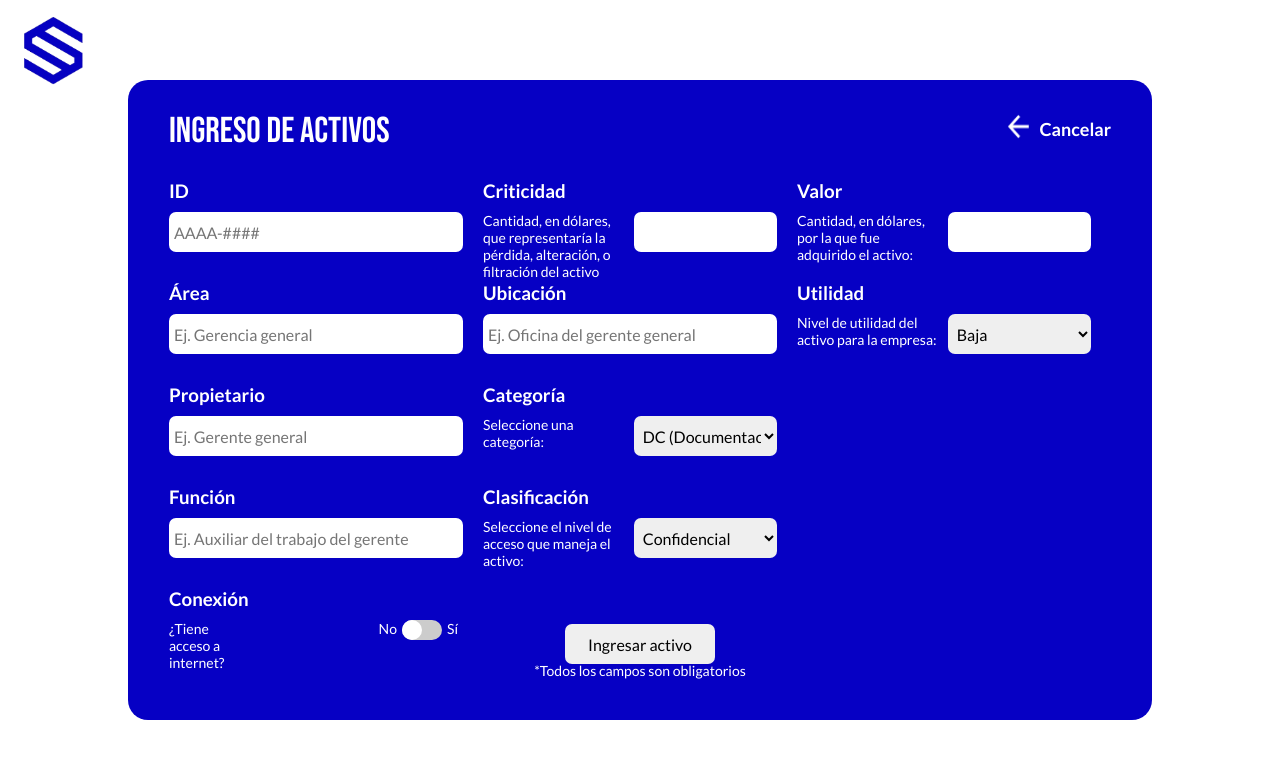
After one commit to frob2001/SeguridadInfromaticaJJMFRJM, a Flask app: page /crear_activo in a window 1280 px wide. The commit adds this page. Shown: the top 759 px of the page. Run offline with Flask 3, Linux system fonts and the light colour scheme; the visitor is signed in with stand-in values (Sample User, id 1).

Commit message:
firebase done

```diff
--- a/app.py
+++ b/app.py
@@ -27,7 +27,6 @@ def login():
                 print("Email is verified")
                 session['user'] = user['localId']
                 return redirect(url_for('dashboard'))
-                print("Redirecting to dashboard")
             else:
                 # Email is not verified, redirect user to a page informing them to verify their email
                 return render_template('login.html', message='El correo no ha sido verificado')
@@ -89,5 +88,34 @@ def reset_password():
 def dashboard():
     return render_template('dashboard.html')
 
+#Crear activo
+@app.route('/crear_activo', methods=['GET', 'POST'])
+@login_required
+def crear_activo():
+  if request.method == 'POST':
+      id = request.form['id']
+      area = request.form['area']
+      propietario = request.form['propietario']
+      funcion = request.form['funcion']
+      conexion = request.form.get('conexion')
+      if conexion:
+          conexion_value = 'si'
+      else:
+          conexion_value = 'no'
+      criticidad = request.form['criticidad']
+      ubicacion = request.form['ubicacion']
+      categoria = request.form.get('categoria_text')
+      clasificacion = request.form.get('clasificacion_text')
+      valor = request.form['valor']
+      utilidad = request.form.get('utilidad_text')
+
+      nuevo_activo = {"id": id, "area": area, "propietario": propietario, "funcion": funcion, "conexion": conexion_value, "criticidad ": criticidad, "ubicacion":ubicacion, "categoria": categoria, "clasificacion": clasificacion, "valor": valor, "utilidad": utilidad}
+      print(nuevo_activo)
+      #fdb.child("Activos").push(nuevo_activo)
+
+      return redirect(url_for('dashboard'))
+
+  return render_template('crear_activo.html')
+
 if __name__ == "__main__":
     app.run(debug=True)
--- /dev/null
+++ b/static/css/crear_activo.css
@@ -0,0 +1,243 @@
+*{
+    margin: 0;
+    padding: 0;
+}
+
+.logoSentinels{
+    position: absolute;
+    top: 10px;
+    left: 10px;
+    width: 7%;
+}
+
+.contenedorFormulario{
+    background-color: #0600C4;
+    position: absolute;
+    top: 10%;
+    left: 10%;
+    height: 80%;
+    width: 80%;
+    border-radius: 20px;
+    display: flex;
+}
+
+.titulo{
+    font-family: 'Bebas Neue', cursive;
+    font-size: 36px;
+    color: white;
+    font-weight: 100;
+    position: absolute;
+    top: 30px;
+    left: 4%;
+}
+
+.contenedorInterno{
+    display: flex;
+    flex-direction: row;
+    margin-left: 4%;
+    margin-top: 100px;
+    width: 100%;
+    margin-right: 4%;
+    margin-bottom: 3%;
+    height: 70%;
+}
+
+.columna{
+    display: flex;
+    flex-direction: column;
+    width: 33.33%;
+    padding-right: 20px;
+}
+
+.tituloInput{
+    display: flex;
+    flex-direction: column;
+}
+
+.titulos{
+    font-family: 'Lato', sans-serif;
+    margin-bottom: 10px;
+    color: white;
+}
+
+.tituloInput input{
+    font-family: 'Lato', sans-serif;
+    border: 0px;
+    width: 100%;
+    border-radius: 7px;
+    box-sizing: border-box;
+    font-size: 16px;
+    height: 40px;
+    padding-left: 5px;
+    margin-bottom: 30px;
+}
+
+.tituloInput select{
+    font-family: 'Lato', sans-serif;
+    border: 0px;
+    width: 100%;
+    border-radius: 7px;
+    box-sizing: border-box;
+    font-size: 16px;
+    height: 40px;
+    padding-left: 5px;
+    margin-bottom: 30px;
+}
+
+.tituloInput input:focus{
+    outline: none;
+}
+
+.tituloInput select:focus{
+    outline: none;
+}
+
+.contenedorSlider{
+    display: flex;
+    flex-direction: row;
+}
+
+.contenedorSlider p{
+    font-family: 'Lato', sans-serif;
+    font-size: 14px;
+    color: white;
+    align-self: flex-start;
+}
+
+.conjuntoSliderTexto{
+    display: flex;
+    flex-direction: row;
+    margin-left: 45%;
+}
+
+.conjuntoSliderTexto p{
+    font-family: 'Lato', sans-serif;
+    font-size: 14px;
+    color: white;
+    margin-left: 5px;
+    margin-right: 5px;
+}
+
+.toggle-switch {
+    position: relative;
+    display: inline-block;
+    width: 40px;
+    height: 20px;
+  }
+
+  .toggle-switch input[type="checkbox"] {
+    display: none;
+  }
+
+  .slider {
+    position: absolute;
+    cursor: pointer;
+    top: 0;
+    left: 0;
+    right: 0;
+    bottom: 0;
+    background-color: #ccc;
+    transition: 0.4s;
+    border-radius: 10px;
+  }
+
+  .slider:before {
+    position: absolute;
+    content: "";
+    height: 20px;
+    width: 20px;
+    left: 0px;
+    bottom: 0px;
+    background-color: white;
+    transition: 0.4s;
+    border-radius: 50%;
+  }
+
+  input[type="checkbox"]:checked + .slider {
+    background-color: #2196F3;
+  }
+
+  input[type="checkbox"]:checked + .slider:before {
+    transform: translateX(20px);
+  }
+
+
+.containerInputs{
+    display: flex;
+    flex-direction: row;
+}
+
+.containerInputs p{
+    font-family: 'Lato', sans-serif;
+    font-size: 14px;
+    margin-right: 10px;
+    color: white;
+    width: 100%;
+    align-self: flex-start;
+}
+
+.botonIngresar{
+    position:absolute;
+    font-family: 'Lato', sans-serif;
+    border: 0px;
+    border-radius: 7px;
+    box-sizing: border-box;
+    font-size: 16px;
+    height: 40px;
+    width: 150px;
+    top: 85%;
+    left: 50%;
+    transform: translate(-50%);
+}
+
+.botonIngresar:hover{
+    cursor: pointer;
+}
+
+.mensaje{
+    position:absolute;
+    font-family: 'Lato', sans-serif;
+    color: white;
+    top: 91%;
+    left: 50%;
+    transform: translate(-50%);
+    font-size: 14px;
+}
+
+.back{
+    position:absolute;
+    display: flex;
+    flex-direction: row;
+    align-items: center;
+    top: 5%;
+    right: 4%;
+}
+
+.back img{
+    width: 30px;
+    height: 30px;
+}
+
+.back p{
+    font-family: 'Lato', sans-serif;
+    color: white;
+    margin-left: 5px;
+    font-size: 18px;
+    font-weight: 800;
+}
+
+.botonCancelar{
+    background-color: transparent;
+    position:absolute;
+    border: 0px;
+    border-radius: 7px;
+    box-sizing: border-box;
+    height: 30px;
+    width: 110px;
+    top: 5%;
+    right: 4%;
+}
+
+.botonCancelar:hover{
+    cursor: pointer;
+}
--- /dev/null
+++ b/templates/crear_activo.html
@@ -0,0 +1,156 @@
+<!DOCTYPE html>
+<html lang="en">
+    <head>
+        <meta charset="UTF-8">
+        <meta http-equiv="X-UA-Compatible" content="IE=edge">
+        <link rel="stylesheet" href="{{ url_for('static', filename='css/crear_activo.css') }}">
+        <link rel="preconnect" href="https://fonts.googleapis.com">
+        <link rel="preconnect" href="https://fonts.gstatic.com" crossorigin>
+        <link href="https://fonts.googleapis.com/css2?family=Bebas+Neue&family=Lato:wght@300;400;700&display=swap" rel="stylesheet">
+    </head>
+
+    <body>
+        <img src="{{ url_for('static', filename='images/logo.png') }}" class="logoSentinels" alt="logo de Sentinels">
+        <form method="POST" action="{{ url_for('crear_activo') }}">
+            <section class="contenedorFormulario">
+                <h1 class="titulo">Ingreso de activos</h1>
+                    <div class="contenedorInterno">
+                        <div class="columna">
+                            <section class="tituloInput">
+                                <h1 class="titulos">ID</h1>
+                                <input type="text" id="id" name="id" placeholder="AAAA-####" required>
+                            </section>
+                            <section class="tituloInput">
+                                <h1 class="titulos">Área</h1>
+                                <input type="text" id="area" name="area" placeholder="Ej. Gerencia general" required>
+                            </section>
+                            <section class="tituloInput">
+                                <h1 class="titulos">Propietario</h1>
+                                <input type="text" id="propietario" name="propietario" placeholder="Ej. Gerente general" required>
+                            </section>
+                            <section class="tituloInput">
+                                <h1 class="titulos">Función</h1>
+                                <input type="text" id="funcion" name="funcion" placeholder="Ej. Auxiliar del trabajo del gerente" required>
+                            </section>
+                            <section class="tituloTextoSlider">
+                                <h1 class="titulos">Conexión</h1>
+                                <section class="contenedorSlider">
+                                    <p>¿Tiene acceso a internet?</p>
+                                    <div class="conjuntoSliderTexto">
+                                        <p>No</p>
+                                        <label class="toggle-switch">
+                                            <input type="checkbox" id="conexion" name="conexion" value="no">
+                                            <span class="slider"></span>
+                                        </label>
+                                        <p>Sí</p>
+                                    </div>
+                                </section>
+                            </section>
+                        </div>
+                        <div class="columna">
+                            <section class="tituloInput">
+                                <h1 class="titulos">Criticidad</h1>
+                                <div class="containerInputs">
+                                    <p>
+                                        Cantidad, en dólares, que
+                                        representaría la pérdida,
+                                        alteración, o filtración del activo
+                                    </p>
+                                    <input type="number" id="criticidad" name="criticidad" min="1" required>
+                                </div>
+                            </section>
+                            <section class="tituloInput">
+                                <h1 class="titulos">Ubicación</h1>
+                                <input type="text" id="ubicacion" name="ubicacion" placeholder="Ej. Oficina del gerente general" required>
+                            </section>
+                            <section class="tituloInput">
+                                <h1 class="titulos">Categoría</h1>
+                                <div class="containerInputs">
+                                    <p>
+                                        Seleccione una categoría:
+                                    </p>
+                                    <select name="categoria" id="categoria">
+                                        <option value="DC">DC (Documentación)</option>
+                                        <option value="SW">SW (Software) </option>
+                                        <option value="HW">DHWC (Hardware)</option>
+                                        <option value="R">R (Redes)</option>
+                                        <option value="P">P (Personal)</option>
+                                        <option value="DT">DT (Datos)</option>
+                                        <option value="DM">DM (Dominio o subdominio)</option>
+                                        <option value="IF">IF (instalaciones físicas)</option>
+                                        <option value="PI">PI (Propiedad intelectual)</option>
+                                    </select>
+                                </div>
+                                <input type="hidden" name="categoria_text" id="categoria_text">
+                            </section>
+                            <section class="tituloInput">
+                                <h1 class="titulos">Clasificación</h1>
+                                <div class="containerInputs">
+                                    <p>
+                                        Seleccione el nivel de acceso que maneja el activo:
+                                    </p>
+                                    <select name="clasificacion" id="clasificacion">
+                                        <option value="clasificacionConfidencial">Confidencial</option>
+                                        <option value="clasificacionDifusiónLimitada">Difusión limitada</option>
+                                        <option value="clasificacionPública">Pública</option>
+                                    </select>
+                                </div>
+                                <input type="hidden" name="clasificacion_text" id="clasificacion_text">
+                            </section>
+                        </div>
+                        <div class="columna">
+                            <section class="tituloInput">
+                                <h1 class="titulos">Valor</h1>
+                                <div class="containerInputs">
+                                    <p>
+                                        Cantidad, en dólares, por la que fue adquirido el activo:
+                                    </p>
+                                    <input type="number" id="valor" name="valor" min="1" required>
+                                </div>
+                            </section>
+                            <section class="tituloInput">
+                                <h1 class="titulos">Utilidad</h1>
+                                <div class="containerInputs">
+                                    <p>
+                                        Nivel de utilidad del activo para la empresa:
+                                    </p>
+                                    <select name="utilidad" id="utilidad">
+                                        <option value="utilidadBaja">Baja</option>
+                                        <option value="utilidadMedia">Media</option>
+                                        <option value="utilidadAlta">Alta</option>
+                                    </select>
+                                </div>
+                                <input type="hidden" name="utilidad_text" id="utilidad_text">
+                            </section>
+                        </div>
+                    </div>
+                <button class="botonIngresar" type="submit">Ingresar activo</button>
+                <p class="mensaje">*Todos los campos son obligatorios </p>
+                <div class="back">
+                    <a href="{{ url_for('dashboard') }}"><img src="{{ url_for('static', filename='images/atras.png') }}" alt="Imagen back"></a>
+                    <p>Cancelar</p>
+                </div>
+                <button type="button" class="botonCancelar"></button>
+            </section>
+        </form>
+        <script>
+            const form = document.querySelector('form');
+            form.addEventListener('submit', event => {
+                const select = document.querySelector('#categoria');
+                const selectedOptionText = select.options[select.selectedIndex].text;
+                const hiddenInput = document.querySelector('#categoria_text');
+                hiddenInput.value = selectedOptionText;
+
+                const select1 = document.querySelector('#clasificacion');
+                const selectedOptionText1 = select1.options[select.selectedIndex].text;
+                const hiddenInput1 = document.querySelector('#clasificacion_text');
+                hiddenInput1.value = selectedOptionText1;
+
+                const select2 = document.querySelector('#utilidad');
+                const selectedOptionText2 = select2.options[select.selectedIndex].text;
+                const hiddenInput2 = document.querySelector('#utilidad_text');
+                hiddenInput2.value = selectedOptionText2;
+            });
+        </script>
+    </body>
+</html>
--- a/templates/dashboard.html
+++ b/templates/dashboard.html
@@ -4,7 +4,9 @@
 	<title>Página privada</title>
 </head>
 <body>
+
 	<h1>Privado</h1>
+	<a href="/crear_activo">Crear Activo</a>
     <a href="/logout">Logout</a>
 </body>
 </html>
--- a/templates/login.html
+++ b/templates/login.html
@@ -3,6 +3,7 @@
 <head>
     <meta charset="UTF-8">
     <meta name="viewport" content="width=device-width, initial-scale=1.0">
+    <meta http-equiv="X-UA-Compatible" content="IE=edge">
     <title>Login</title>
     <!-- CSS only -->
     <link href="https://cdn.jsdelivr.net/npm/bootstrap@5.2.3/dist/css/bootstrap.min.css" rel="stylesheet" integrity="sha384-rbsA2VBKQhggwzxH7pPCaAqO46MgnOM80zW1RWuH61DGLwZJEdK2Kadq2F9CUG65" crossorigin="anonymous">
--- a/templates/register.html
+++ b/templates/register.html
@@ -3,6 +3,7 @@
 <head>
     <meta charset="UTF-8">
     <meta name="viewport" content="width=device-width, initial-scale=1.0">
+    <meta http-equiv="X-UA-Compatible" content="IE=edge">
     <title>Login</title>
     <!-- CSS only -->
     <link href="https://cdn.jsdelivr.net/npm/bootstrap@5.2.3/dist/css/bootstrap.min.css" rel="stylesheet" integrity="sha384-rbsA2VBKQhggwzxH7pPCaAqO46MgnOM80zW1RWuH61DGLwZJEdK2Kadq2F9CUG65" crossorigin="anonymous">
--- a/templates/reset_password.html
+++ b/templates/reset_password.html
@@ -2,6 +2,7 @@
 <html lang="en">
 <head>
     <meta charset="UTF-8">
+    <meta http-equiv="X-UA-Compatible" content="IE=edge">
     <meta name="viewport" content="width=device-width, initial-scale=1.0">
     <title>Login</title>
     <!-- CSS only -->
```
Also changed, not shown: static/images/atras.png (added).
